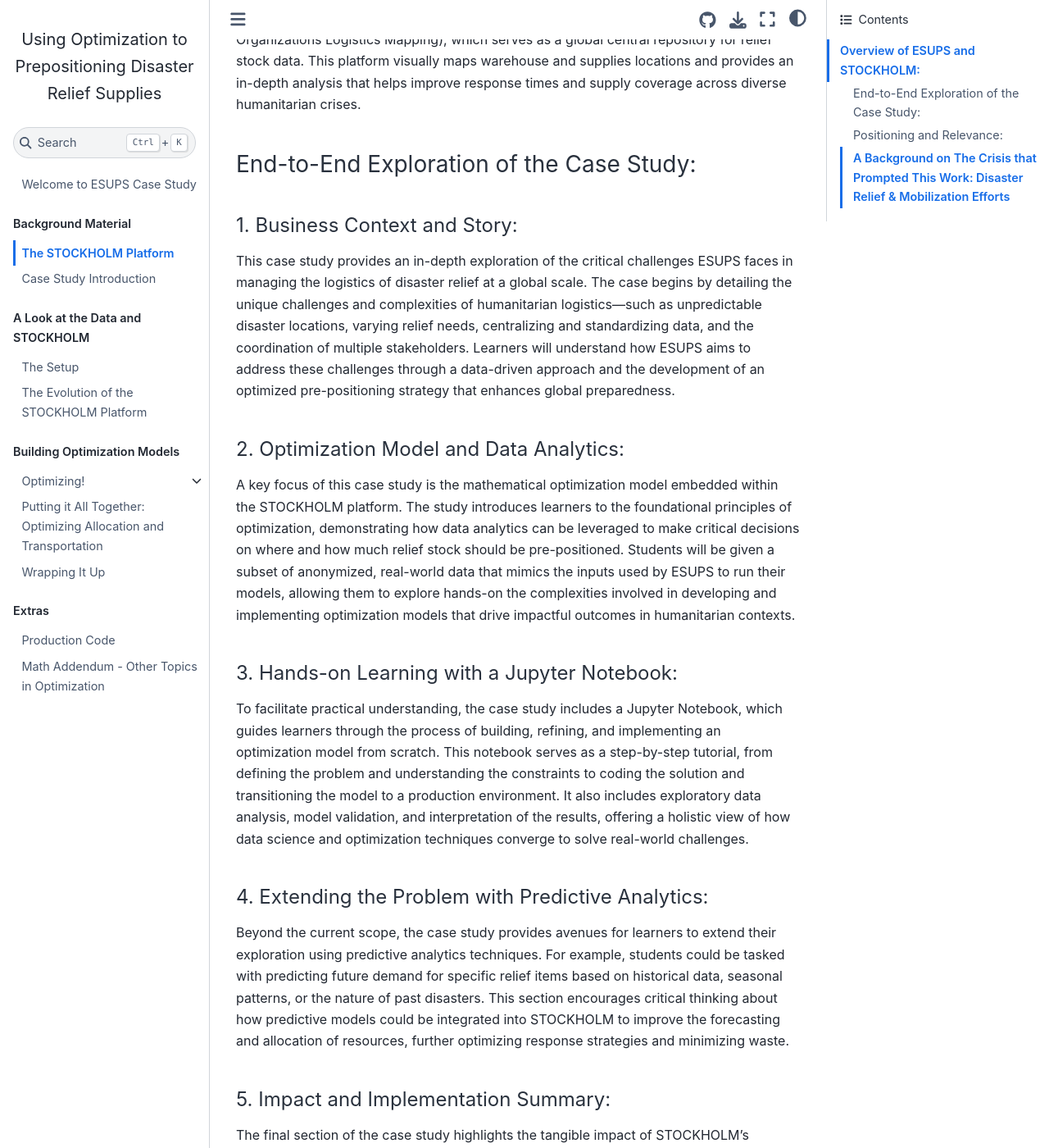
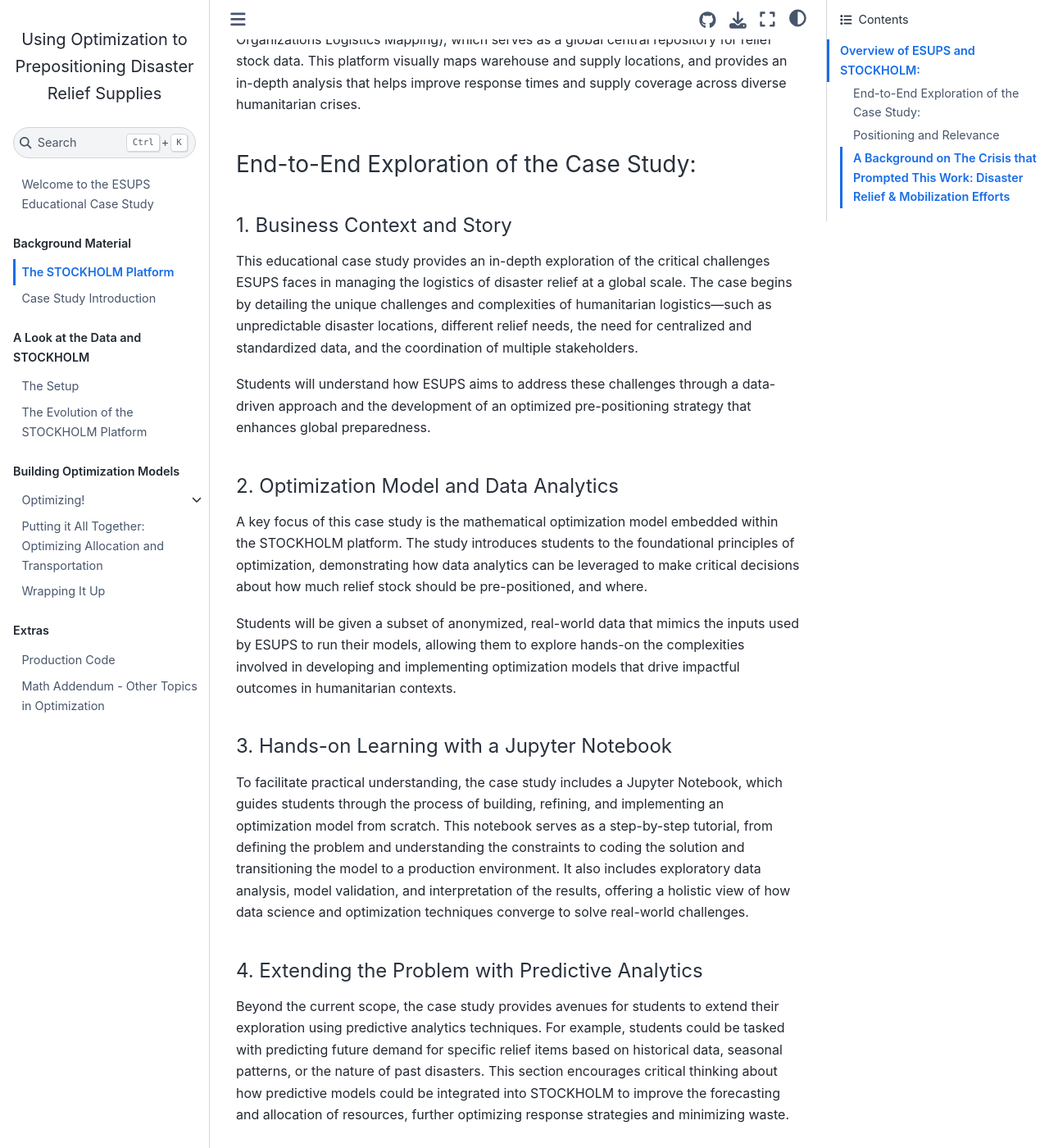
Before and after one commit to yurchisin/esups-supply-prepositioning, a Jupyter Book: the page built from docs/disaster_prepositioning_0.md, in a window 1280 px wide and 1400 px high, scrolled down 435 px. Shown: the whole window at 82% size. Built offline with Jupyter Book 1.0.4 settings and Sphinx 7.4.7 and the Sphinx Book theme 1.1.4, drawn with Linux system fonts in a browser that asks for light colours; some of the changed text lies outside the part shown.

````diff
--- a/docs/disaster_prepositioning_0.md
+++ b/docs/disaster_prepositioning_0.md
@@ -1,43 +1,51 @@
 # The STOCKHOLM Platform
 
-In this comprehensive case study, learners will delve into the strategic and operational efforts of the Emergency Supply Pre-positioning Strategy (ESUPS), a collaborative working group consisting of Member States, NGOs, academics, UN agencies, and regional organizations, all operating within Welthungerhilfe. ESUPS plays a critical role in logistics preparedness and pre-positioning at both strategic and operational levels, aiming to optimize the pre-positioning of disaster relief items, minimize relief response times, and enhance the mapping and analysis of relief stock across global humanitarian organizations.
+In this comprehensive case study, students will delve into the strategic and operational efforts of the Emergency Supply Pre-positioning Strategy (ESUPS), a collaborative working group consisting of Member States, NGOs, academics, UN agencies, and regional organizations, all operating within Welthungerhilfe. ESUPS plays a critical role in logistics preparedness and pre-positioning at both strategic and operational levels, aiming to optimize the pre-positioning of disaster relief items, minimize relief response times, and enhance the mapping and analysis of relief stock across global humanitarian organizations.
 
 ## Overview of ESUPS and STOCKHOLM:
 
-ESUPS has developed an innovative platform called STOCKHOLM (STOCK of Humanitarian Organizations Logistics Mapping), which serves as a global central repository for relief stock data. This platform visually maps warehouse and supplies locations and provides an in-depth analysis that helps improve response times and supply coverage across diverse humanitarian crises.
+ESUPS has developed an innovative platform called STOCKHOLM (STOCK of Humanitarian Organizations Logistics Mapping), which serves as a global central repository for relief stock data. This platform visually maps warehouse and supply locations, and provides an in-depth analysis that helps improve response times and supply coverage across diverse humanitarian crises.
 
 ### End-to-End Exploration of the Case Study:
 
-#### 1.	Business Context and Story:
+#### 1.	Business Context and Story
 
-This case study provides an in-depth exploration of the critical challenges ESUPS faces in managing the logistics of disaster relief at a global scale. The case begins by detailing the unique challenges and complexities of humanitarian logistics—such as unpredictable disaster locations, varying relief needs, centralizing and standardizing data, and the coordination of multiple stakeholders. Learners will understand how ESUPS aims to address these challenges through a data-driven approach and the development of an optimized pre-positioning strategy that enhances global preparedness.
+This educational case study provides an in-depth exploration of the critical challenges ESUPS faces in managing the logistics of disaster relief at a global scale. The case begins by detailing the unique challenges and complexities of humanitarian logistics—such as unpredictable disaster locations, different relief needs, the need for centralized and standardized data, and the coordination of multiple stakeholders.
 
-#### 2.	Optimization Model and Data Analytics:
+Students will understand how ESUPS aims to address these challenges through a data-driven approach and the development of an optimized pre-positioning strategy that enhances global preparedness.
 
-A key focus of this case study is the mathematical optimization model embedded within the STOCKHOLM platform. The study introduces learners to the foundational principles of optimization, demonstrating how data analytics can be leveraged to make critical decisions on where and how much relief stock should be pre-positioned. Students will be given a subset of anonymized, real-world data that mimics the inputs used by ESUPS to run their models, allowing them to explore hands-on the complexities involved in developing and implementing optimization models that drive impactful outcomes in humanitarian contexts.
 
-#### 3.	Hands-on Learning with a Jupyter Notebook:
+#### 2.	Optimization Model and Data Analytics
 
-To facilitate practical understanding, the case study includes a Jupyter Notebook, which guides learners through the process of building, refining, and implementing an optimization model from scratch. This notebook serves as a step-by-step tutorial, from defining the problem and understanding the constraints to coding the solution and transitioning the model to a production environment. It also includes exploratory data analysis, model validation, and interpretation of the results, offering a holistic view of how data science and optimization techniques converge to solve real-world challenges.
+A key focus of this case study is the mathematical optimization model embedded within the STOCKHOLM platform. The study introduces students to the foundational principles of optimization, demonstrating how data analytics can be leveraged to make critical decisions about how much relief stock should be pre-positioned, and where.
 
-#### 4.	Extending the Problem with Predictive Analytics:
+Students will be given a subset of anonymized, real-world data that mimics the inputs used by ESUPS to run their models, allowing them to explore hands-on the complexities involved in developing and implementing optimization models that drive impactful outcomes in humanitarian contexts.
 
-Beyond the current scope, the case study provides avenues for learners to extend their exploration using predictive analytics techniques. For example, students could be tasked with predicting future demand for specific relief items based on historical data, seasonal patterns, or the nature of past disasters. This section encourages critical thinking about how predictive models could be integrated into STOCKHOLM to improve the forecasting and allocation of resources, further optimizing response strategies and minimizing waste.
 
-#### 5.	Impact and Implementation Summary:
+#### 3.	Hands-on Learning with a Jupyter Notebook
 
-The final section of the case study highlights the tangible impact of STOCKHOLM’s optimization capabilities on global humanitarian efforts. It outlines the real-world benefits observed in reducing response times, lowering costs, and improving the geographical coverage of relief supplies. Additionally, it provides a roadmap for implementation, detailing the steps required to scale the optimization model, handle larger datasets, and integrate advanced analytics tools. Learners will gain insights into the practical challenges of transitioning from a prototype model to a fully operational tool used by humanitarian organizations worldwide.
+To facilitate practical understanding, the case study includes a Jupyter Notebook, which guides students through the process of building, refining, and implementing an optimization model from scratch. This notebook serves as a step-by-step tutorial, from defining the problem and understanding the constraints to coding the solution and transitioning the model to a production environment. It also includes exploratory data analysis, model validation, and interpretation of the results, offering a holistic view of how data science and optimization techniques converge to solve real-world challenges.
 
-### Positioning and Relevance:
+#### 4.	Extending the Problem with Predictive Analytics
 
-This case study is intended to offer a unique blend of strategic thinking, technical know-how, and real-world impact. It prepares learners not only to understand the complexities of humanitarian logistics but also to build and deploy data-driven solutions that have the potential to save lives and streamline global response efforts in the face of natural disasters.
+Beyond the current scope, the case study provides avenues for students to extend their exploration using predictive analytics techniques. For example, students could be tasked with predicting future demand for specific relief items based on historical data, seasonal patterns, or the nature of past disasters. This section encourages critical thinking about how predictive models could be integrated into STOCKHOLM to improve the forecasting and allocation of resources, further optimizing response strategies and minimizing waste.
 
-This case study is ideal for students and professionals interested in operations research, data science, in optimization for social good. It provides a practical, end-to-end learning experience that encompasses business strategy, mathematical modeling, data analytics, and the use of technology to solve some of the most pressing global challenges facing the world today.
+#### 5.	Impact and Implementation Summary
+
+The final section of the case study highlights the tangible impact of STOCKHOLM’s optimization capabilities on global humanitarian efforts. It outlines the real-world benefits observed, from reduced response times and lowered costs, to improved geographical coverage of relief supplies.
+
+Additionally, it provides a roadmap for implementation, detailing the steps required to scale the optimization model, handle larger datasets, and integrate advanced analytics tools. Students will gain insights into the practical challenges of transitioning from a prototype model to a fully operational tool used by humanitarian organizations worldwide.
+
+### Positioning and Relevance
+
+This case study is intended to offer a unique blend of strategic thinking, technical know-how, and real-world impact. It prepares learners not only to understand the complexities of humanitarian logistics, but also to build and deploy data-driven solutions that have the potential to save lives and streamline global response efforts in the face of natural disasters.
+
+This case study is ideal for students and professionals interested in operations research, data science, and optimization for social good. It provides a practical, end-to-end learning experience that encompasses business strategy, mathematical modeling, data analytics, and the use of technology to solve some of the most pressing global challenges facing the world today.
 
 ### A Background on The Crisis that Prompted This Work: Disaster Relief & Mobilization Efforts
 
-In 2015, Kathmandu, Nepal was devastated by a 7.8 magnitude earthquake that claimed approximately 9,000 lives and injured thousands more. The full extent of the tragedy became evident hours later, as over 600,000 buildings lay in ruins, including the nation’s central disaster relief supplies. Despite being only the 31st most affected area, Kathmandu housed around 90% of Nepal’s disaster relief resources, which were now buried under the debris.
+In 2015, Kathmandu, Nepal was devastated by a 7.8 magnitude earthquake that claimed approximately 9,000 lives and injured thousands more. The full extent of the tragedy became evident hours later, as over 600,000 buildings lay in ruins, including the nation’s central disaster relief supplies. Despite being only the 31st most affected area, Kathmandu housed around 90% of Nepal’s disaster relief resources, which were buried under the debris.
 
 The international community quickly mobilized, with the UN raising nearly $330 million within two weeks to assist Nepal. While this rapid response showcased global solidarity and compassion, it also underscored a critical issue: the aid came after the disaster had struck. In disaster scenarios, the first 24 hours are crucial for rescue operations, as chances of finding survivors diminish significantly after that period. No amount of money can turn back those critical hours.
 
-International responses, though well-intentioned, often face coordination challenges and logistical delays. The complexity of involving multiple organizations can lead to miscommunication and inefficiencies, making it difficult to ascertain what aid is coming and in what quantities. Studies indicate that roughly 60-80% of all disaster response costs are logistics-related, including stock pre-positioning and deployment. It’s crucial to know the location and availability of supplies to optimize response efforts.
+International responses, though well-intentioned, often face coordination challenges and logistical delays. The complexity of involving multiple organizations can lead to miscommunication and inefficiencies, making it difficult to ascertain what aid is coming and in what quantities. Studies indicate that roughly 60-80% of all disaster response costs are logistics-related, including stock pre-positioning and deployment. Knowing the location and availability of supplies is crucial to optimizing response efforts.
--- a/docs/disaster_prepositioning_5.md
+++ b/docs/disaster_prepositioning_5.md
@@ -1,21 +1,19 @@
 # Wrapping It Up
 
-As we conclude this journey through the evolution of ESUPS and the STOCKHOLM platform, it's inspiring to reflect on how a collaborative spirit and a shared vision can drive meaningful change. ESUPS began as a modest initiative, a simple spreadsheet aimed at cataloging disaster relief supplies to prevent the inefficiencies witnessed during the Nepal earthquake response. However, it was through strategic partnerships with academia, non-profit organizations, and industry leaders that ESUPS transformed into a global force reshaping disaster preparedness and response.
+As we conclude this journey through the evolution of ESUPS and the STOCKHOLM platform, it’s inspiring to reflect on how a collaborative spirit and a shared vision can drive meaningful change. ESUPS began as a modest initiative—a simple spreadsheet aimed at cataloging disaster relief supplies to prevent the inefficiencies witnessed during the Nepal earthquake response. However, it was through strategic partnerships with academia, non-profit organizations, and industry leaders that ESUPS transformed into a global force reshaping disaster preparedness and response.
 
-The collaboration with universities like Penn State and MIT infused ESUPS with cutting-edge research and fresh perspectives. Students and academics brought innovative optimization models and data analytics techniques to the table, enhancing the platform's ability to make data-driven decisions. These partnerships not only advanced ESUPS's mission but also provided invaluable real-world experience for students eager to apply their skills to pressing global challenges.
+The collaboration with universities like Penn State and MIT infused ESUPS’s strategy with cutting-edge research and fresh perspectives. Students and academics brought innovative optimization models and data analytics techniques to the table, enhancing the platform’s ability to make data-driven decisions. These partnerships not only advanced ESUPS’s mission, but also provided invaluable real-world experience for students eager to apply their skills to pressing global challenges.
 
 Non-profit organizations and NGOs contributed on-the-ground insights and a deep understanding of humanitarian needs. Their involvement ensured that the solutions developed were practical, culturally sensitive, and aligned with the realities of disaster-stricken areas. This synergy between theoretical models and practical application exemplifies how diverse stakeholders can come together to tackle complex problems effectively.
 
-For students and aspiring professionals, the story of ESUPS serves as a powerful reminder that impactful ideas often start small but can grow exponentially through collaboration and determination. It highlights the potential each individual has to contribute to a better world, especially when leveraging skills in data science, optimization, and technology.
+For students and aspiring professionals, the story of ESUPS serves as a powerful reminder that impactful ideas often start small, but can grow exponentially through collaboration and determination. It highlights the potential of each individual to contribute to a better world, especially by leveraging skills in data science, optimization, and technology.
 
-You, too, can implement your own ideas for a better world. Whether it's developing innovative algorithms to optimize resource allocation, creating platforms that enhance communication among aid organizations, or initiating community projects that address local issues, your contributions matter. The tools and techniques explored in this notebook are not just academic exercises—they are gateways to real-world applications that can save lives and improve outcomes in critical situations.
+You, too, can implement your own ideas for a better world. Whether it’s developing innovative algorithms to optimize resource allocation, creating platforms that enhance communication among aid organizations, or initiating community projects that address local issues, your contributions matter. The tools and techniques explored in this notebook are not just academic exercises—they are gateways to real-world applications that can save lives and improve outcomes in critical situations.
 
 We encourage you to take the lessons learned from ESUPS and apply them in your own pursuits:
-
--   Embrace Collaboration: Seek partnerships with universities, non-profits, and industry experts. Collaboration amplifies impact.
--   Leverage Technology for Good: Use your technical skills to develop solutions that address societal challenges.
--   Think Globally, Act Locally: Start with problems you are passionate about in your community; small changes can lead to significant impact.
--   Stay Curious and Innovative: Continuously explore new ideas and approaches. Innovation thrives on curiosity and the willingness to challenge the status quo.
-By following in the footsteps of ESUPS and other pioneering initiatives, you can be part of a generation that not only understands the complexities of global challenges but actively contributes to solving them. The future of disaster response, humanitarian aid, and many other fields depends on innovative thinkers and dedicated doers like you.
+- Embrace Collaboration: Seek partnerships with universities, non-profits, and industry experts. Collaboration amplifies impact.
+- Leverage Technology for Good: Use your technical skills to develop solutions that address societal challenges.
+- Think Globally, Act Locally: Start with problems you are passionate about in your community; small changes can lead to significant impact.
+- Stay Curious and Innovative: Continuously explore new ideas and approaches. Innovation thrives on curiosity, and a willingness to challenge the status quo. By following in the footsteps of ESUPS and other pioneering initiatives, you can be part of a generation that not only understands the complexities of global challenges, but actively contributes to solving them. The future of disaster response, humanitarian aid, and many other fields depends on innovative thinkers and dedicated doers like you.
 
 Remember, significant change often begins with a single idea and grows through collaboration, perseverance, and a shared commitment to making the world a better place. We look forward to seeing how you will apply these insights to create your own impactful narratives.
--- a/docs/intro.md
+++ b/docs/intro.md
@@ -1,9 +1,10 @@
 (intro)=
 
-# Welcome to ESUPS Case Study
+# Welcome to the ESUPS Educational Case Study
 
 Enhancing Humanitarian Response with ESUPS and the STOCKHOLM Platform
-In this comprehensive case study, learners will delve into the strategic and operational efforts of the Emergency Supply Pre-positioning Strategy (ESUPS), a collaborative working group consisting of Member States, NGOs, academics, UN agencies, and regional organizations, all operating within Welthungerhilfe. ESUPS plays a critical role in logistics preparedness and pre-positioning at both strategic and operational levels, aiming to optimize the pre-positioning of disaster relief items, minimize relief response times, and enhance the mapping and analysis of relief stock across global humanitarian organizations.
+
+In this comprehensive case study, learners students will delve into the strategic and operational efforts of the Emergency Supply Pre-positioning Strategy (ESUPS), a collaborative working group consisting of Member States, NGOs, academics, UN agencies, and regional organizations, all operating within Welthungerhilfe, one of the largest private aid agencies in Germany. ESUPS plays a critical role in logistics preparedness and pre-positioning at both strategic and operational levels, aiming to optimize the pre-positioning of disaster relief items, minimize relief response times, and enhance the mapping and analysis of relief stock across global humanitarian organizations.
 
 ```{tableofcontents}
 ```
````
Also changed, not shown: docs/disaster_prepositioning_1.md (+40 -31 lines), docs/disaster_prepositioning_2-2.md (+19 -20 lines), docs/disaster_prepositioning_2-1.ipynb, docs/disaster_prepositioning_3-1.ipynb, docs/disaster_prepositioning_3-2.ipynb, docs/disaster_prepositioning_3_A.ipynb, docs/disaster_prepositioning_3_B.ipynb, docs/disaster_prepositioning_4.ipynb.
